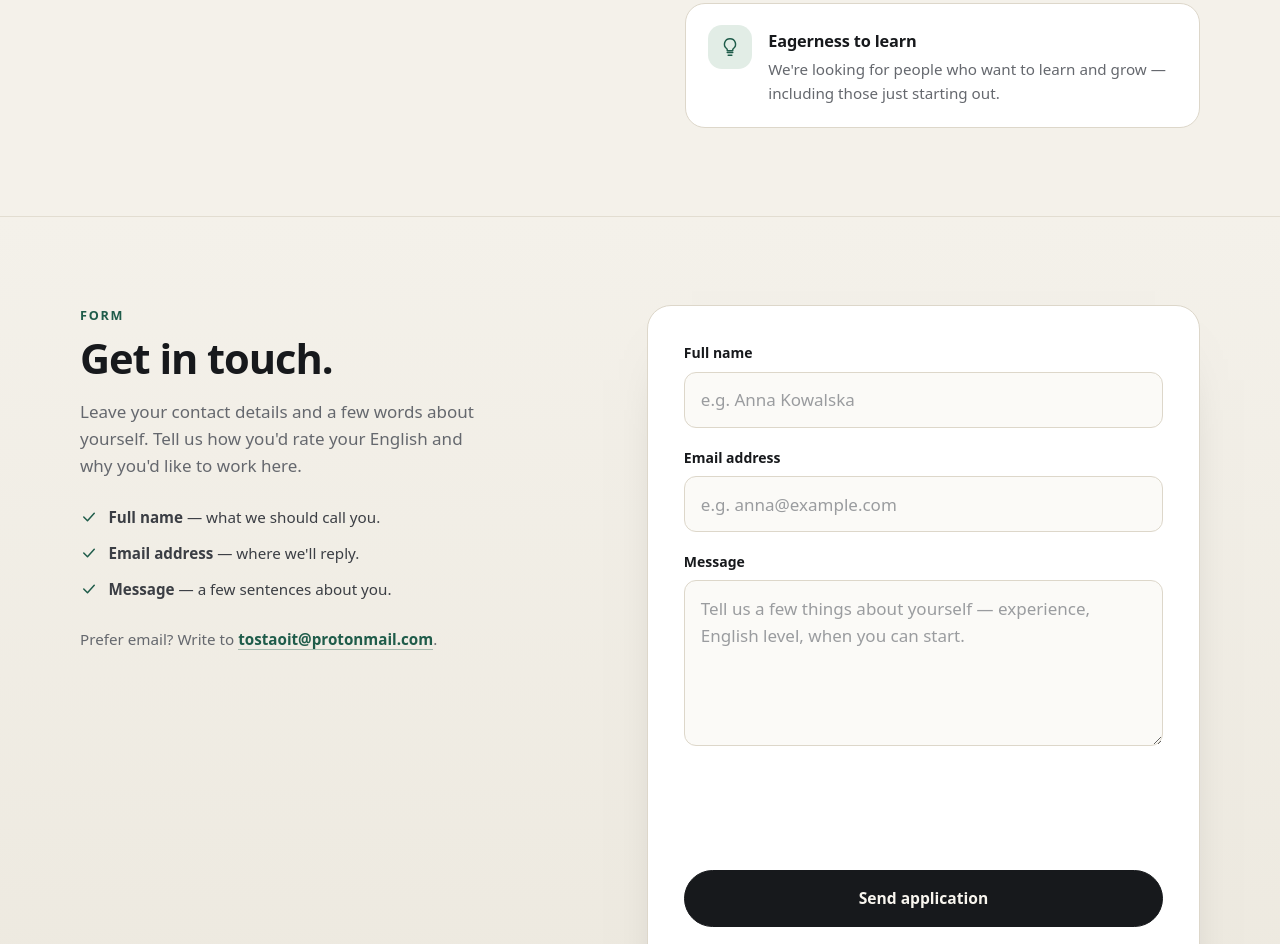
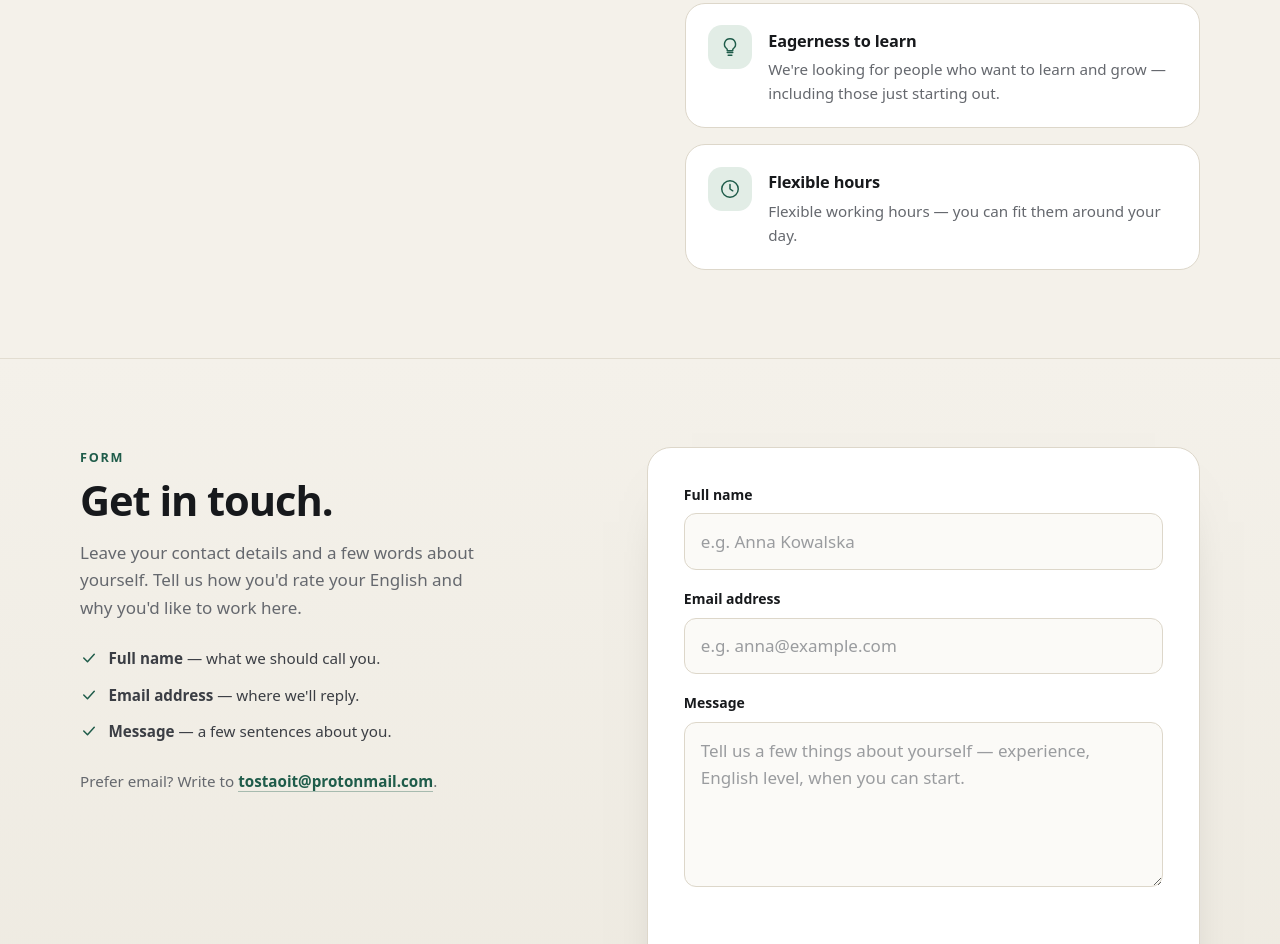
Before and after one commit to tostao-it/tostao-it.github.io, a plain HTML site: page index.html in a window 1280 px wide. Shown: the part 1298-2242 px from the top of the page. Drawn offline with Linux system fonts and the light colour scheme.

Commit message:
v-2 (#4)
Co-authored-by: Slawomir Leski <slawomir.leski@idnow.de>

```diff
--- a/index.html
+++ b/index.html
@@ -114,6 +114,23 @@
                                 <p data-i18n="about.card3.text">
                                     Szukamy osób, które chcą się uczyć i rozwijać — także tych
                                     na początku drogi.
+                                </p>
+                            </div>
+                        </article>
+
+                        <article class="card">
+                            <span class="card__icon" aria-hidden="true">
+                                <svg width="22" height="22" viewBox="0 0 24 24" fill="none"
+                                     stroke="currentColor" stroke-width="1.6"
+                                     stroke-linecap="round" stroke-linejoin="round">
+                                    <circle cx="12" cy="12" r="9"/>
+                                    <path d="M12 7v5l3 2"/>
+                                </svg>
+                            </span>
+                            <div>
+                                <h3 data-i18n="about.card4.title">Elastyczny czas pracy</h3>
+                                <p data-i18n="about.card4.text">
+                                    Elastyczne godziny pracy — możesz dopasować je do swojego dnia.
                                 </p>
                             </div>
                         </article>
--- a/messages.en.js
+++ b/messages.en.js
@@ -34,6 +34,9 @@ window.MESSAGES.en = {
   "about.card3.title": "Eagerness to learn",
   "about.card3.text":
     "We're looking for people who want to learn and grow — including those just starting out.",
+  "about.card4.title": "Flexible hours",
+  "about.card4.text":
+    "Flexible working hours — you can fit them around your day.",
 
   "form.eyebrow": "Form",
   "form.title": "Get in touch.",
--- a/messages.pl.js
+++ b/messages.pl.js
@@ -34,6 +34,9 @@ window.MESSAGES.pl = {
   "about.card3.title": "Chęci do nauki",
   "about.card3.text":
     "Szukamy osób, które chcą się uczyć i rozwijać — także tych na początku drogi.",
+  "about.card4.title": "Elastyczny czas pracy",
+  "about.card4.text":
+    "Elastyczne godziny pracy — możesz dopasować je do swojego dnia.",
 
   "form.eyebrow": "Formularz",
   "form.title": "Zgłoś się do nas.",
--- a/messages.uk.js
+++ b/messages.uk.js
@@ -34,6 +34,9 @@ window.MESSAGES.uk = {
   "about.card3.title": "Бажання вчитися",
   "about.card3.text":
     "Шукаємо людей, які хочуть навчатися й розвиватися — зокрема тих, хто лише на початку шляху.",
+  "about.card4.title": "Гнучкий графік",
+  "about.card4.text":
+    "Гнучкий графік роботи — можете підлаштувати години під себе.",
 
   "form.eyebrow": "Форма",
   "form.title": "Напишіть нам.",
```
